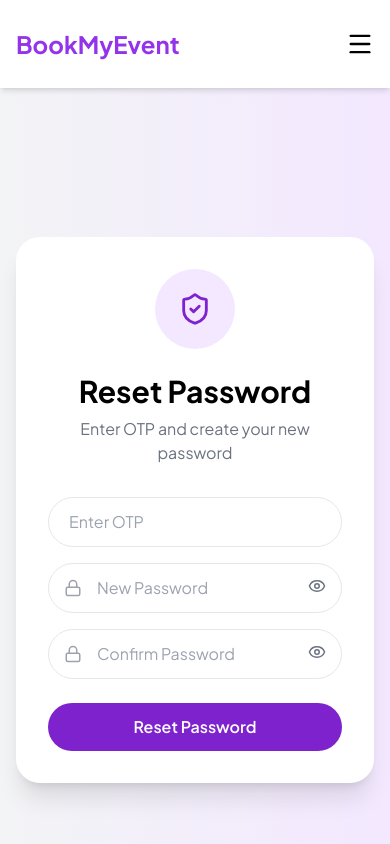
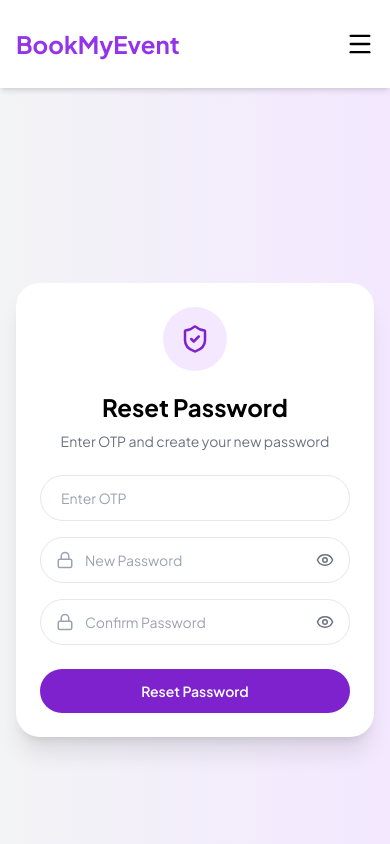
Before and after one commit to Karthik9633/Book-My-Events, a React (Vite) app in the folder frontend/: page /reset-password in a window 390 px wide. Shown: the top 844 px of the page. Built offline with nearby package versions, Linux system fonts and the light colour scheme; no server answers.

Commit message:
Responsive check was done and solved

```diff
--- a/frontend/src/pages/ResetPassword.jsx
+++ b/frontend/src/pages/ResetPassword.jsx
@@ -1,12 +1,6 @@
 import { useState } from "react";
 import { useLocation, useNavigate } from "react-router-dom";
-import {
-    Eye,
-    EyeOff,
-    Lock,
-    ShieldCheck,
-} from "lucide-react";
-
+import { Eye, EyeOff, Lock, ShieldCheck } from "lucide-react";
 import API from "../api/axios";
 import { useToast } from "../context/ToastContext";
 
@@ -19,92 +13,42 @@ const ResetPassword = () => {
 
     const [otp, setOtp] = useState("");
     const [password, setPassword] = useState("");
-    const [confirmPassword, setConfirmPassword] =
-        useState("");
-
-    const [showPassword, setShowPassword] =
-        useState(false);
-
-    const [showConfirm, setShowConfirm] =
-        useState(false);
-
-    const [loading, setLoading] =
-        useState(false);
+    const [confirmPassword, setConfirmPassword] = useState("");
+    const [showPassword, setShowPassword] = useState(false);
+    const [showConfirm, setShowConfirm] = useState(false);
+    const [loading, setLoading] = useState(false);
 
     const submit = async () => {
-        if (!otp.trim()) {
-            return showToast("Enter OTP", "error");
-        }
-
-        if (password.length < 8) {
-            return showToast(
-                "Password must be at least 8 characters",
-                "error"
-            );
-        }
-
-        if (password !== confirmPassword) {
-            return showToast(
-                "Passwords do not match",
-                "error"
-            );
-        }
+        if (!otp.trim()) return showToast("Enter OTP", "error");
+        if (password.length < 8) return showToast("Password must be at least 8 characters", "error");
+        if (password !== confirmPassword) return showToast("Passwords do not match", "error");
 
         try {
             setLoading(true);
-
-            await API.post(
-                "/auth/reset-password",
-                {
-                    email,
-                    otp,
-                    password,
-                }
-            );
-
-            showToast(
-                "Password updated successfully",
-                "success"
-            );
-
+            await API.post("/auth/reset-password", { email, otp, password });
+            showToast("Password updated successfully", "success");
             navigate("/login");
         } catch (error) {
-            showToast(
-                error.response?.data?.message ||
-                "Failed to reset password",
-                "error"
-            );
+            showToast(error.response?.data?.message || "Failed to reset password", "error");
         } finally {
             setLoading(false);
         }
     };
 
-    const inputStyle =
-        "w-full border rounded-full py-3 outline-none focus:ring-2 focus:ring-purple-500";
-
-    const passwordInputStyle =
-        `${inputStyle} pl-12 pr-12`;
-
     return (
-        <div className="min-h-screen bg-gradient-to-r from-gray-100 to-purple-100 flex items-center justify-center px-4">
-            <div className="w-full max-w-md bg-white rounded-3xl shadow-xl p-8">
+        <div className="min-h-screen bg-gradient-to-r from-gray-100 to-purple-100 flex items-center justify-center px-4 py-10">
+            <div className="w-full max-w-md bg-white rounded-3xl shadow-xl p-6 sm:p-8">
 
                 {/* Icon */}
-                <div className="flex justify-center mb-6">
-                    <div className="w-20 h-20 bg-purple-100 rounded-full flex items-center justify-center">
-                        <ShieldCheck
-                            size={34}
-                            className="text-purple-700"
-                        />
+                <div className="flex justify-center mb-5 sm:mb-6">
+                    <div className="w-16 h-16 sm:w-20 sm:h-20 bg-purple-100 rounded-full flex items-center justify-center">
+                        <ShieldCheck size={30} className="text-purple-700" />
                     </div>
                 </div>
 
                 {/* Title */}
-                <h1 className="text-3xl font-bold text-center mb-2">
-                    Reset Password
-                </h1>
-
-                <p className="text-gray-500 text-center mb-8">
+                <h1 className="text-2xl sm:text-3xl font-bold text-center mb-2">Reset Password</h1>
+                <p className="text-gray-500 text-center mb-6 sm:mb-8 text-sm sm:text-base">
                     Enter OTP and create your new password
                 </p>
 
@@ -113,103 +57,56 @@ const ResetPassword = () => {
                     type="text"
                     placeholder="Enter OTP"
                     value={otp}
-                    onChange={(e) =>
-                        setOtp(e.target.value)
-                    }
-                    className={`${inputStyle} px-5 mb-4`}
+                    onChange={(e) => setOtp(e.target.value)}
+                    className="w-full border rounded-full py-3 px-5 outline-none focus:ring-2 focus:ring-purple-500 mb-4 text-sm sm:text-base"
                 />
 
-                {/* Password */}
+                {/* New Password */}
                 <div className="relative mb-4">
-                    <Lock
-                        size={18}
-                        className="absolute left-4 top-4 text-gray-400"
-                    />
-
+                    <Lock size={18} className="absolute left-4 top-1/2 -translate-y-1/2 text-gray-400" />
                     <input
-                        type={
-                            showPassword
-                                ? "text"
-                                : "password"
-                        }
+                        type={showPassword ? "text" : "password"}
                         placeholder="New Password"
                         value={password}
-                        onChange={(e) =>
-                            setPassword(
-                                e.target.value
-                            )
-                        }
-                        className={passwordInputStyle}
+                        onChange={(e) => setPassword(e.target.value)}
+                        className="w-full border rounded-full py-3 pl-11 pr-11 outline-none focus:ring-2 focus:ring-purple-500 text-sm sm:text-base"
                     />
-
                     <button
                         type="button"
-                        onClick={() =>
-                            setShowPassword(
-                                !showPassword
-                            )
-                        }
-                        className="absolute right-4 top-3.5 text-gray-500"
+                        onClick={() => setShowPassword(!showPassword)}
+                        className="absolute right-4 top-1/2 -translate-y-1/2 text-gray-500 touch-manipulation"
                     >
-                        {showPassword ? (
-                            <EyeOff size={18} />
-                        ) : (
-                            <Eye size={18} />
-                        )}
+                        {showPassword ? <EyeOff size={18} /> : <Eye size={18} />}
                     </button>
                 </div>
 
                 {/* Confirm Password */}
                 <div className="relative mb-6">
-                    <Lock
-                        size={18}
-                        className="absolute left-4 top-4 text-gray-400"
-                    />
-
+                    <Lock size={18} className="absolute left-4 top-1/2 -translate-y-1/2 text-gray-400" />
                     <input
-                        type={
-                            showConfirm
-                                ? "text"
-                                : "password"
-                        }
+                        type={showConfirm ? "text" : "password"}
                         placeholder="Confirm Password"
                         value={confirmPassword}
-                        onChange={(e) =>
-                            setConfirmPassword(
-                                e.target.value
-                            )
-                        }
-                        className={passwordInputStyle}
+                        onChange={(e) => setConfirmPassword(e.target.value)}
+                        className="w-full border rounded-full py-3 pl-11 pr-11 outline-none focus:ring-2 focus:ring-purple-500 text-sm sm:text-base"
                     />
-
                     <button
                         type="button"
-                        onClick={() =>
-                            setShowConfirm(
-                                !showConfirm
-                            )
-                        }
-                        className="absolute right-4 top-3.5 text-gray-500"
+                        onClick={() => setShowConfirm(!showConfirm)}
+                        className="absolute right-4 top-1/2 -translate-y-1/2 text-gray-500 touch-manipulation"
                     >
-                        {showConfirm ? (
-                            <EyeOff size={18} />
-                        ) : (
-                            <Eye size={18} />
-                        )}
+                        {showConfirm ? <EyeOff size={18} /> : <Eye size={18} />}
                     </button>
                 </div>
 
-                {/* Button */}
+                {/* Submit */}
                 <button
                     onClick={submit}
                     disabled={loading}
-                    className="w-full bg-purple-700 hover:bg-purple-800 disabled:bg-purple-400 text-white py-3 rounded-full font-semibold transition duration-300"
+                    className="w-full bg-purple-700 hover:bg-purple-800 disabled:bg-purple-400 text-white py-3 rounded-full font-semibold transition duration-300 text-sm sm:text-base touch-manipulation"
                 >
-                    {loading
-                        ? "Updating..."
-                        : "Reset Password"}
+                    {loading ? "Updating..." : "Reset Password"}
                 </button>
-
             </div>
         </div>
     );
```
